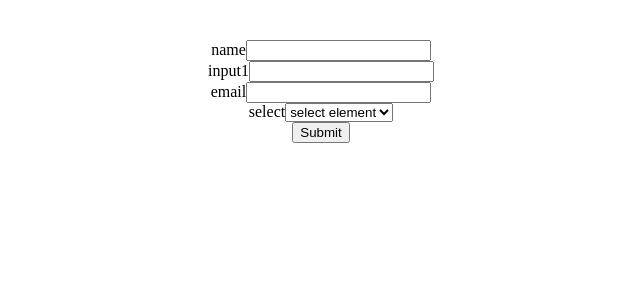
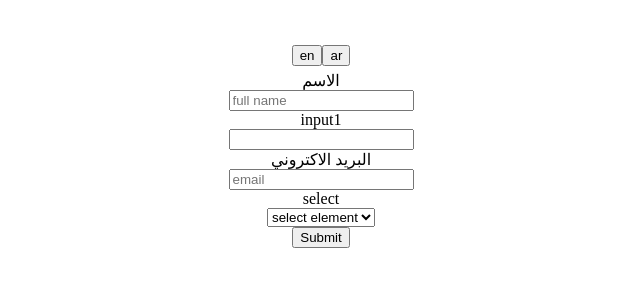
Before and after one commit to firasaz/Form-Builder, a React (Vite) app in the folder form-builder/: page /form in a window 1280 px wide. Shown: the top 300 px of the page, without its empty margins (319-959 px from the left). Built offline with nearby package versions, Linux system fonts and the light colour scheme.

Commit message:
added language translation and fixed some validation issues

```diff
--- a/form-builder/package.json
+++ b/form-builder/package.json
@@ -10,8 +10,10 @@
     "preview": "vite preview"
   },
   "dependencies": {
+    "i18next": "^23.4.4",
     "react": "^18.2.0",
-    "react-dom": "^18.2.0"
+    "react-dom": "^18.2.0",
+    "react-i18next": "^13.1.2"
   },
   "devDependencies": {
     "@types/react": "^18.2.15",
--- a/form-builder/src/components/FormBuilder.jsx
+++ b/form-builder/src/components/FormBuilder.jsx
@@ -3,13 +3,11 @@ import React, { useState } from 'react'
 function FormBuilder({form, handleChange, handleSubmit}) {
   const [errors, setErrors] = useState({})
 
-  const handleValidation = (e, {id, required, type, regex}) => {
-    let formIsValid = true;
+  const handleValidation = (e, {id, required, regex, type}) => {
     const userInput = e.target.value
 
     if (required && !userInput) {
       console.log('field empty')
-      formIsValid = false;
       setErrors({
         ...errors,
         [id]: "Cannot be empty"
@@ -31,14 +29,12 @@ function FormBuilder({form, handleChange, handleSubmit}) {
     // // Name
     // if (type === "name" && userInput) {
     //   if (userInput.match(regex)) {
-    //     formIsValid = true;
     //     setErrors({
     //       ...errors,
     //       [id]: null
     //     })
     //     console.log('valid')
     //   } else {
-    //     formIsValid = false;
     //     setErrors({
     //       ...errors,
     //       [id]: `Only letters`
@@ -60,15 +56,12 @@ function FormBuilder({form, handleChange, handleSubmit}) {
     //       userInput.length - lastDotPos > 2
     //     )
     //   ) {
-    //     formIsValid = false;
     //     console.log('invalid')
     //     setErrors({
     //       ...errors,
     //       [id]: `${id} is not valid`
     //     })
     //   } else {
-    //     formIsValid = true
-    //     console.log('valid')
     //     setErrors({
     //       ...errors,
     //       [id]: null
@@ -81,30 +74,30 @@ function FormBuilder({form, handleChange, handleSubmit}) {
   return (
     <>
       {form.components.map((component, index) => (
-          <div key={index} className={`${form.class}`}>
+          <div key={index} className={`${form.class.stateDefault}`} style={{display: component?.display}}>
             {
-              component.type === 'submit' ? (
-                <button id={component.id} className={component.class} type={component.type} onClick={handleSubmit}>{component.text}</button>
+              component?.type === 'submit' ? (
+                <button id={component?.id} className={component?.class} type={component?.type} onClick={handleSubmit}>{component?.text}</button>
               ) : (
-                component.type === 'select' ? (
+                component?.type === 'select' ? (
                   <>
                     <label
-                      htmlFor={component.id}
-                      className={component.labelClass}
+                      htmlFor={component?.id}
+                      className={component?.labelClass}
                     >
-                      {component.label}
-                    </label>
+                      {component?.label}
+                    </label><br />
                     <select
-                      id={component.id}
-                      className={component.class}
+                      id={component?.id}
+                      className={component?.class}
                       onClick={(e) => {
                         handleChange(e);
                         handleValidation(e, component)
                       }}
                     >
                       {
-                        component.options.map((option, index) => (
-                          <option key={index} value={option.value}>{option.text}</option>
+                        component?.options.map((option, index) => (
+                          <option key={index} value={option?.value}>{option?.text}</option>
                         ))
                       }
                     </select>
@@ -112,25 +105,26 @@ function FormBuilder({form, handleChange, handleSubmit}) {
                 ) : (
                   <>
                     <label
-                      htmlFor={component.id}
-                      className={component.labelClass}
+                      htmlFor={component?.id}
+                      className={component?.labelClass}
                     >
-                      {component.label}
-                    </label>
+                      {component?.label}
+                    </label><br />
                     <input
-                      id={component.id}
+                      id={component?.id}
                       className={component.class}
                       type={component.type}
                       onChange={(e) => {
                         handleChange(e);
                         handleValidation(e, component)
                       }}
+                      placeholder = {component?.placeholder}
                       // style={{outline-color: 'red'}}
                     />
                     <div>
-                      <span style={{ color: "red" }}>{errors[component.id]}</span>
+                      <span style={{ color: "red" }}>{errors[component?.id]}</span>
                     </div>
-                    { console.log(errors) }
+                    {/* { console.log(errors) } */}
                   </>
                 )
               )
--- a/form-builder/src/components/TestForm.jsx
+++ b/form-builder/src/components/TestForm.jsx
@@ -1,7 +1,11 @@
 import React, { useEffect, useState } from 'react'
 import FormBuilder from './FormBuilder'
+import { useTranslation } from 'react-i18next'
+import { changeLanguage } from 'i18next'
+
 function TestForm() {
-    const [formData, setFormData] = useState({})
+  const { t, i18n } = useTranslation()
+  const [formData, setFormData] = useState({})
 
     const handleChange = (e) => {
         setFormData({
@@ -15,16 +19,24 @@ function TestForm() {
         console.log(formData)
     }
 
+    const handleLanguage = lng => {
+        i18n.changeLanguage(lng)
+    }
+
     const customForm = [
         {
             'id': 'name1',
-            'class': 'customForm',
-            'label': 'name',
+            'class': {
+                'stateDefault': 'defaultClass',
+                'stateError': '',
+                'stateInactive': ''
+            },
+            'label': t('name'),
             'labelClass': 'label',
             'type': 'text',
             'required': true,
-            'value': '',
-            'regex': '^[a-zA-Z]+$'
+            // 'regex': '^[a-zA-Z]+$',
+            'placeholder': 'full name'
         },
         {
             'id': 'input1',
@@ -33,17 +45,17 @@ function TestForm() {
             'labelClass': 'label',
             'type': 'text',
             'required': false,
-            'value': ''
+            'display': 'block'
         },
         {
             'id': 'email',
             'class': 'customForm',
-            'label': 'email',
+            'label': t('email'),
             'labelClass': 'label',
             'type': 'text',
             'required': true,
-            'value': '',
-            'regex': '^[a-zA-Z]+$'
+            'regex': '^[A-Za-z0-9](([a-zA-Z0-9,=\.!\-#|\$%\^&\*\+/\?_`\{\}~]+)*)@(?:[0-9a-zA-Z-]+\.)+[a-zA-Z]{2,9}$',
+            'placeholder': 'email'
         },
         {
             'id': 'select',
@@ -56,7 +68,6 @@ function TestForm() {
                 'text': 'select element'
             }],
             'required': false,
-            'value': ''
         },
         {
             'id': 'submit',
@@ -64,7 +75,6 @@ function TestForm() {
             'type': 'submit',
             'text': 'Submit',
             'required': false,
-            'value': '',
             'visible': true,
 
         }
@@ -81,6 +91,10 @@ function TestForm() {
     // }, [])
   return (
     <div>
+        <div style={{margin: '5px'}}>
+            <button onClick={() => changeLanguage('en')}>en</button>
+            <button onClick={() => changeLanguage('ar')}>ar</button>
+        </div>
         <FormBuilder
             form={{
                 class: 'form',
--- /dev/null
+++ b/form-builder/src/i18n.jsx
@@ -0,0 +1,26 @@
+import i18n from 'i18next'
+import { initReactI18next } from 'react-i18next'
+
+const resources = {
+    en: {
+        translation: {
+            'name': 'name',
+            'email': 'email'
+        }
+    },
+    ar: {
+        translation: {
+            'name': 'الاسم',
+            'email': 'البريد الاكتروني'
+        }
+    }
+}
+
+i18n
+    .use(initReactI18next)
+    .init({
+        resources,
+        lng: 'ar',
+        fallbackLng: 'en'
+    })
+export default i18n
--- a/form-builder/src/main.jsx
+++ b/form-builder/src/main.jsx
@@ -2,6 +2,7 @@ import React from 'react'
 import ReactDOM from 'react-dom/client'
 import App from './App.jsx'
 // import './index.css'
+import './i18n'
 
 ReactDOM.createRoot(document.getElementById('root')).render(
   <React.StrictMode>
```
Also changed, not shown: 1 other file (tests, documents, lock files or other folders).
